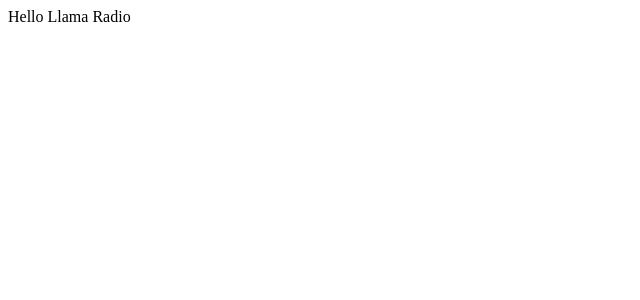
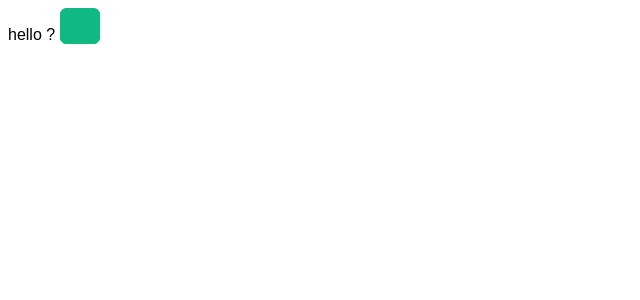
Before and after one commit to SaboniAmine/radio_llama, a Nuxt app in the folder frontend/: page / in a window 1280 px wide. Shown: the top 300 px of the page, without its empty margins (0-640 px from the left). Built offline with nearby package versions, Linux system fonts and the light colour scheme; a web font is replaced by a local one.

Commit message:
preshot landing page

```diff
--- a/frontend/app.vue
+++ b/frontend/app.vue
@@ -1,5 +1,20 @@
 <template>
-  <div>
-    Hello Llama Radio
+  <div class="card flex justify-center">
+    hello ?
+    <Sidebar v-model:visible="visible" header="Sidebar">
+        <p>Lorem ipsum dolor sit amet, consectetur adipiscing elit, sed do eiusmod tempor incididunt ut labore et dolore magna aliqua. Ut enim ad minim veniam, quis nostrud exercitation ullamco laboris nisi ut aliquip ex ea commodo consequat.</p>
+    </Sidebar>
+
+    <Button icon="pi pi-arrow-right" @click="visible = true" />
   </div>
 </template>
+
+<script setup lang="ts">
+import 'primevue/resources/themes/aura-light-green/theme.css'
+
+import Sidebar from 'primevue/sidebar';
+import Button from 'primevue/button';
+
+import { ref } from 'vue';
+const visible = ref(false);
+</script>
```
